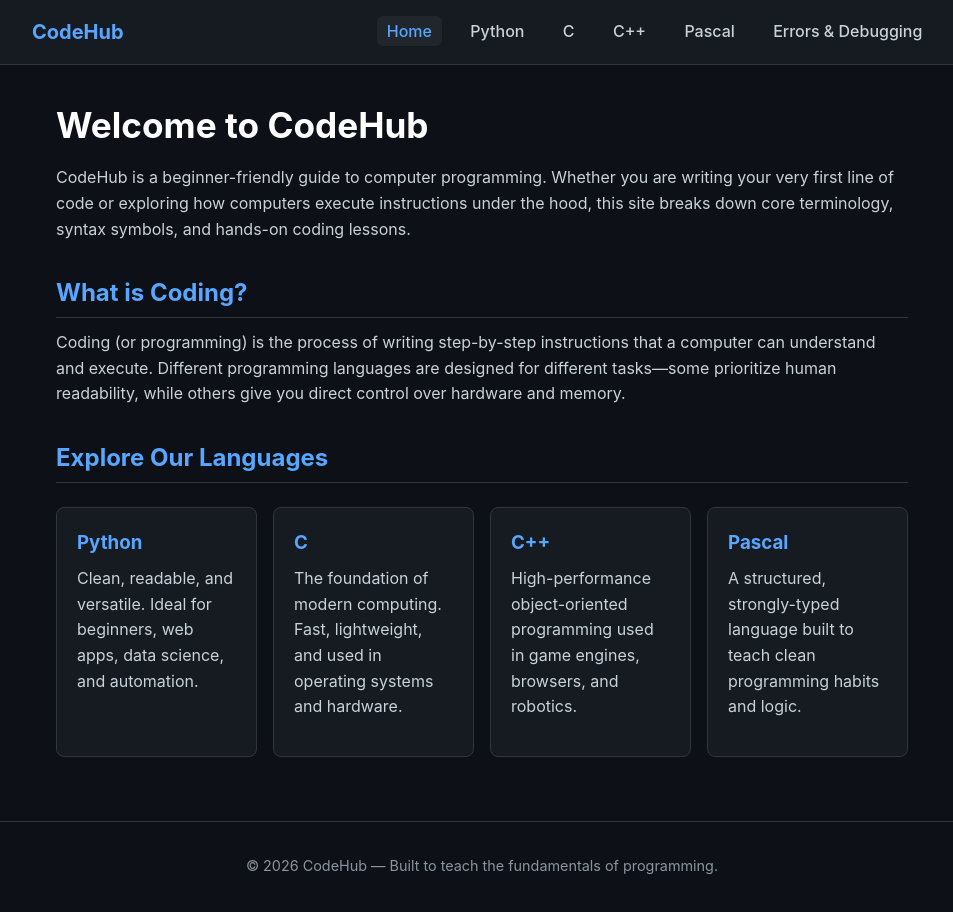
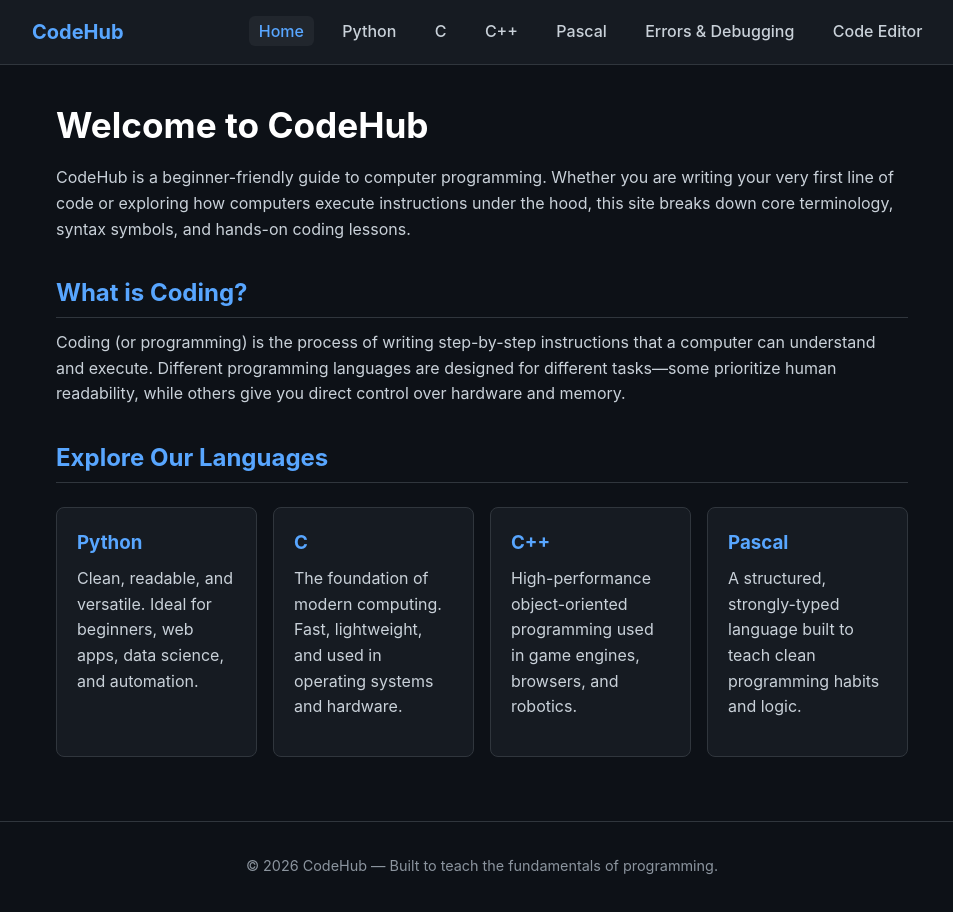
Before and after one commit to Stormwarden-new/Website-demo-, a plain HTML site: page index.html in a window 1280 px wide. Shown: the whole page, without its empty margins (158-1111 px from the left). Drawn offline with Linux system fonts and the light colour scheme.

Commit message:
Update index.html

```diff
--- a/index.html
+++ b/index.html
@@ -17,6 +17,7 @@
         <li><a href="cpp.html">C++</a></li>
         <li><a href="pascal.html">Pascal</a></li>
         <li><a href="errors.html">Errors &amp; Debugging</a></li>
+        <li><a href="editor.html">Code Editor</a></li>
       </ul>
     </nav>
   </header>
```
